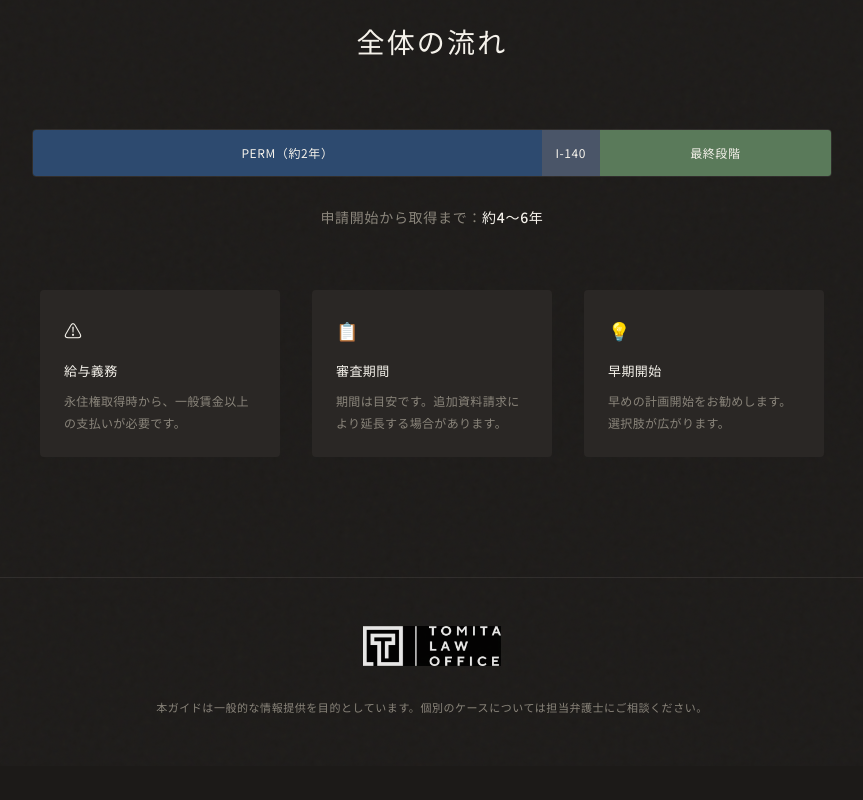
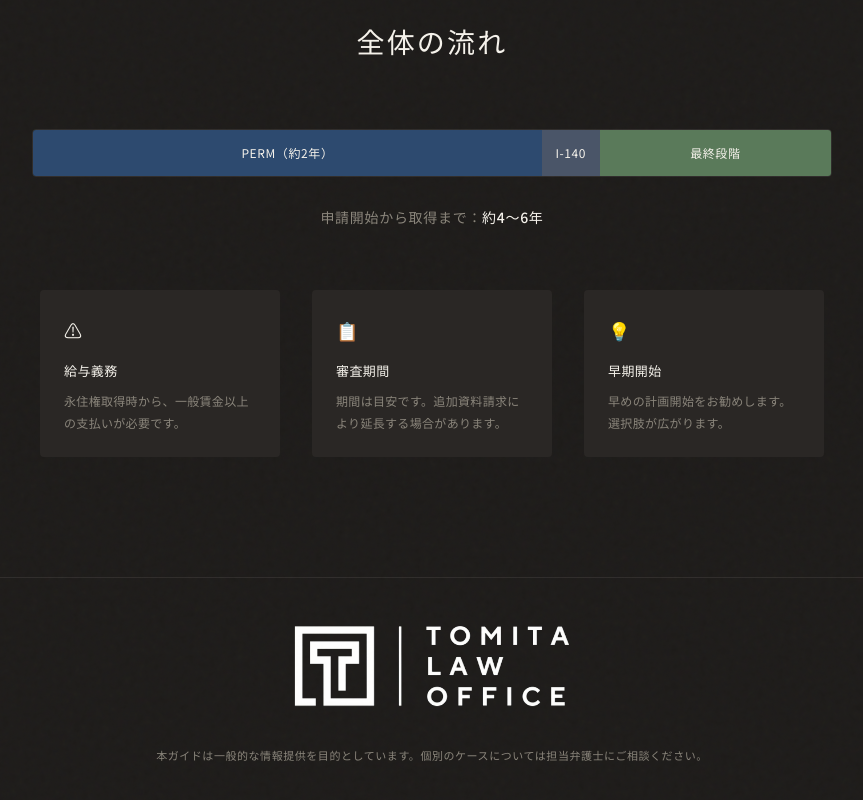
Before and after one commit to hugotomita1201/green-card-guide, a plain HTML site: page index.html in a window 1280 px wide. Shown: the part 3851-4651 px from the top of the page, without its empty margins (208-1071 px from the left). Before the commit the page ends 4617 px from the top, so only its background shows below. Drawn offline with Linux system fonts and the light colour scheme.

Commit message:
Make logo background transparent with blend mode

```diff
--- a/index.html
+++ b/index.html
@@ -602,10 +602,10 @@
     }
 
     .footer-logo {
-      height: 40px;
+      height: 80px;
       width: auto;
-      margin-bottom: 24px;
-      opacity: 0.9;
+      margin-bottom: 32px;
+      mix-blend-mode: lighten;
     }
 
     footer p {
```
